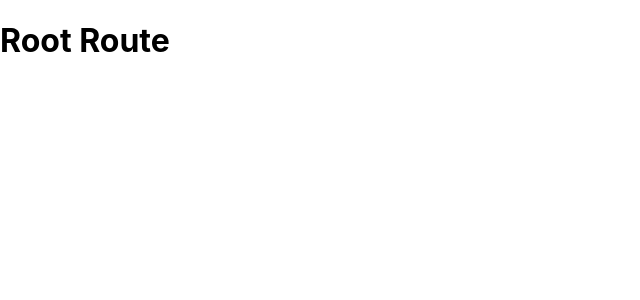
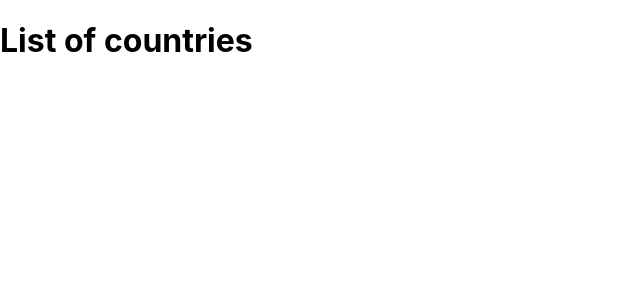
Before and after one commit to rcrdlbl/scoutbase-code-challenge, a React (Create React App) app in the folder front-end/: page /countries in a window 1280 px wide. Shown: the top 300 px of the page, without its empty margins (0-640 px from the left). Built offline with nearby package versions, Linux system fonts and the light colour scheme.

Commit message:
countries route, exact routes

```diff
--- a/front-end/src/containers/App.js
+++ b/front-end/src/containers/App.js
@@ -21,7 +21,8 @@ class App extends Component {
     return(
       <ApolloProvider client={client}>
         <Router>
-          <Route path="/" render={() => <h1>Root Route</h1>} />
+          <Route exact path="/" render={() => <h1>Root Route</h1>} />
+          <Route exact path="/countries" render={() => <h1>List of countries</h1>} />
         </Router>
       </ApolloProvider>
     )
```
